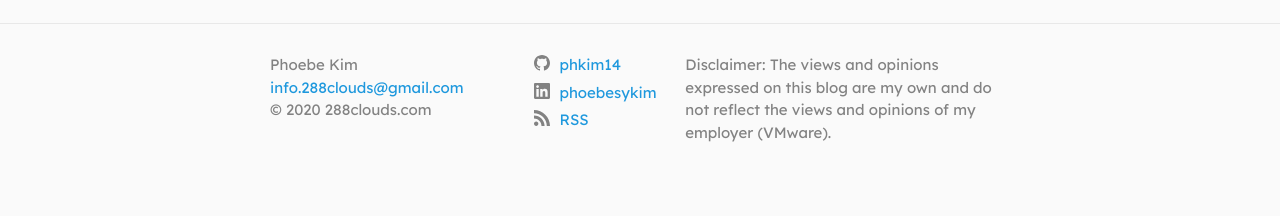
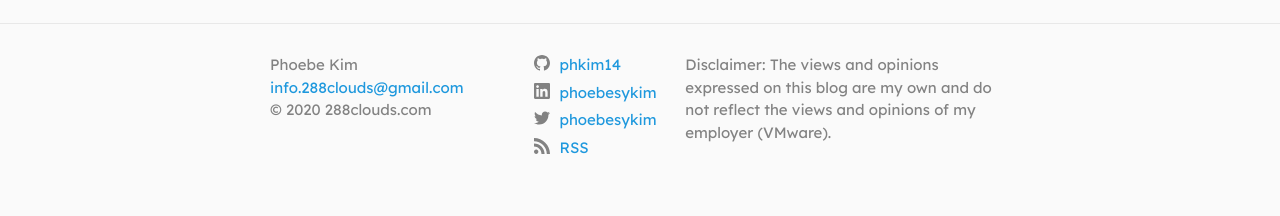
Before and after one commit to phkim14/288clouds, a Jekyll site: the page built from index.markdown, in a window 1280 px wide. Shown: the part 1186-1402 px from the top of the page. Built offline with Jekyll 4.4.1, drawn with Linux system fonts in a browser that asks for light colours.

Commit message:
add twitter handle

```diff
--- a/_config.yml
+++ b/_config.yml
@@ -24,11 +24,11 @@ description: >- # this means to ignore newlines until "baseurl:"
   Virtualization across multiple clouds
 baseurl: "/" # the subpath of your site, e.g. /blog
 url: "http://288clouds.com" # the base hostname & protocol for your site, e.g. http://example.com
-# twitter_username: jekyllrb
 author: Phoebe Kim
 email: info.288clouds@gmail.com
 github_username:  phkim14
 linkedin_username: phoebesykim
+twitter_username: phoebesykim
 copyright: "288clouds.com"
 disclaimer: "Disclaimer: The views and opinions expressed on this blog are my own and do not reflect the views and opinions of my employer (VMware)."
 google_analytics: UA-160611051-1
```
